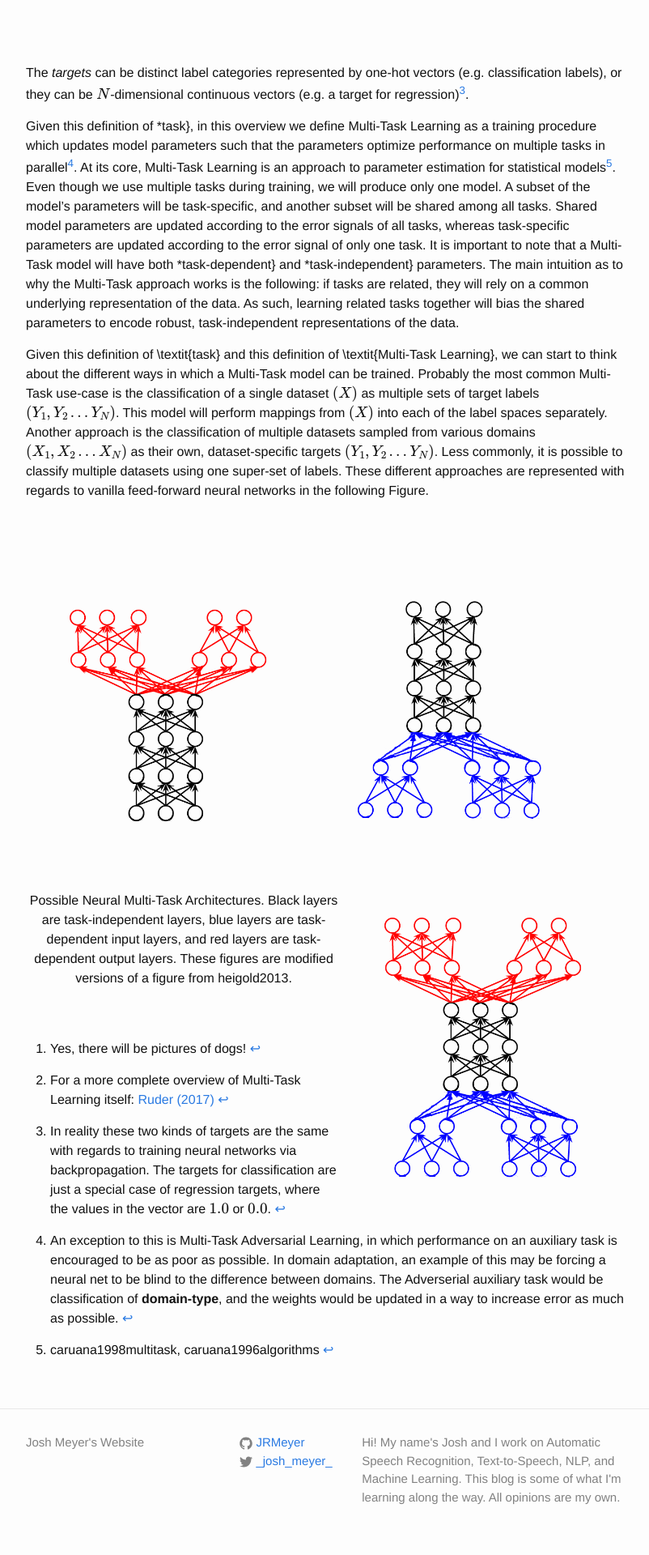
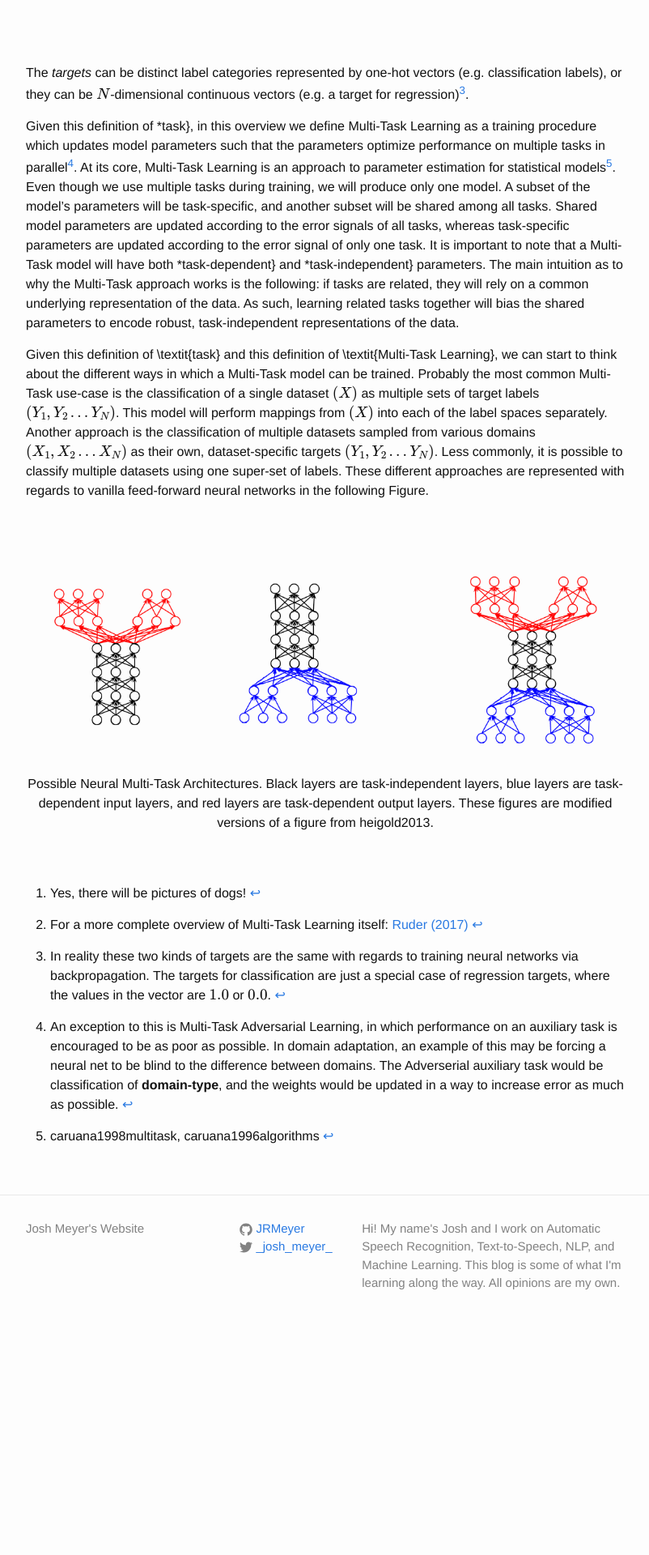
Before and after one commit to JRMeyer/jrmeyer.github.io, a Jekyll site: the page built from _posts/2020-03-21-overview-mtl-in-asr.markdown, in a window 1280 px wide. Shown: the part 1341-3261 px from the top of the page at 81% size, without its empty margins (238-1040 px from the left). Built offline with Jekyll 4.4.1, drawn with Linux system fonts in a browser that asks for light colours; formulas are drawn with MathJax 3; comment, search, counter and statistics services are not loaded; after the commit the page ends 2997 px from its top, so only the background shows below that.

Commit message:
img size

```diff
--- a/_posts/2020-03-21-overview-mtl-in-asr.markdown
+++ b/_posts/2020-03-21-overview-mtl-in-asr.markdown
@@ -50,8 +50,8 @@ Given this definition of *task}, in this overview we define Multi-Task Learning
 Given this definition of \textit{task} and this definition of \textit{Multi-Task Learning}, we can start to think about the different ways in which a Multi-Task model can be trained. Probably the most common Multi-Task use-case is the classification of a single dataset $$(X)$$ as multiple sets of target labels $$(Y_{1}, Y_{2} \dots Y_{N})$$. This model will perform mappings from $$(X)$$ into each of the label spaces separately. Another approach is the classification of multiple datasets sampled from various domains $$(X_{1}, X_{2} \dots X_{N})$$ as their own, dataset-specific targets $$(Y_{1}, Y_{2} \dots Y_{N})$$. Less commonly, it is possible to classify multiple datasets using one super-set of labels. These different approaches are represented with regards to vanilla feed-forward neural networks in the following Figure.
 
 <br><br>
-<img src="/misc/figs/color-si-mo.png" align="left" style="width: 350px;"/>
-<img src="/misc/figs/color-mi-so.png" align="center" style="width: 350px;"/>
-<img src="/misc/figs/color-mi-mo.png" align="right" style="width: 350px;"/>
+<img src="/misc/figs/color-si-mo.png" align="left" style="width: 225px;"/>
+<img src="/misc/figs/color-mi-so.png" align="center" style="width: 225px;"/>
+<img src="/misc/figs/color-mi-mo.png" align="right" style="width: 225px;"/>
 <center>Possible Neural Multi-Task Architectures. Black layers are task-independent layers, blue layers are task-dependent input layers, and red layers are task-dependent output layers. These figures are modified versions of a figure from heigold2013.</center>
 <br><br>
```
